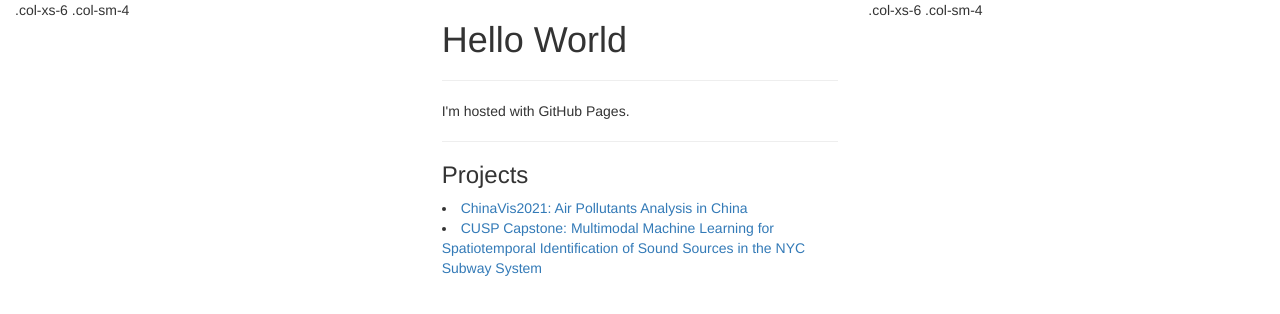
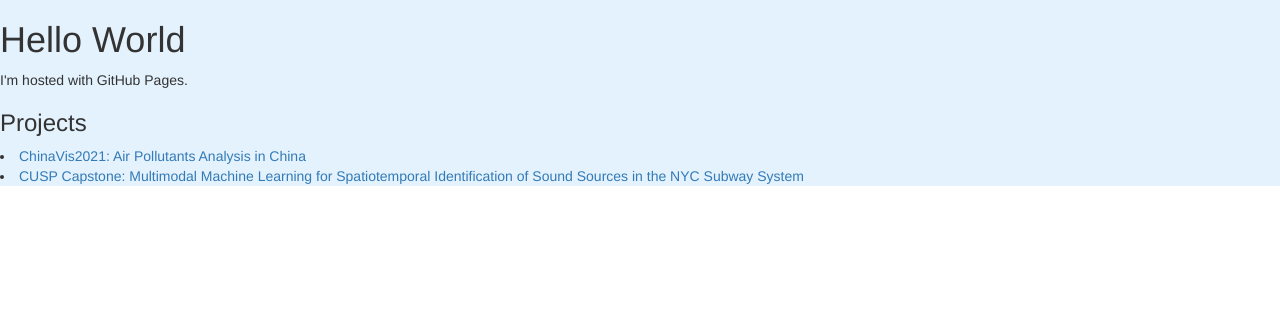
Before and after one commit to JoyceYin/joyceyin.github.io, a plain HTML site: page index.html in a window 1280 px wide. Drawn offline with Linux system fonts and the light colour scheme; files that its build step writes are made by us from their sources.

Commit message:
Update index.html

```diff
--- a/index.html
+++ b/index.html
@@ -9,14 +9,12 @@
 </head>
 
 <body>
-	<div class="container-fluid">
+	<div class="container-fluid" style="background-color: #e3f2fd">
 		<div class="row">
-			<div class="col-xs-6 col-sm-4">.col-xs-6 .col-sm-4</div>
-			<div class="col-xs-6 col-sm-4">
+			<!-- <div class="col">.col-xs-6 .col-sm-4</div> -->
+			<div class="col-8 align-self-center">
 				<h1>Hello World</h1>
-				<hr>
 				<p>I'm hosted with GitHub Pages.</p>
-				<hr>
 				<h3>Projects</h3>
 					<li>
 						<a href="projects/ChinaVis2021/home.html">ChinaVis2021: Air Pollutants Analysis in China</a>
@@ -26,8 +24,8 @@
 					</li>
 			</div>
 			<!-- Optional: clear the XS cols if their content doesn't match in height -->
-			<div class="clearfix visible-xs-block"></div>
-			<div class="col-xs-6 col-sm-4">.col-xs-6 .col-sm-4</div>
+			<!-- div class="clearfix visible-xs-block"></div -->
+			<!-- <div class="col">.col-xs-6 .col-sm-4</div> -->
 		</div>
 	</div>
 
```
